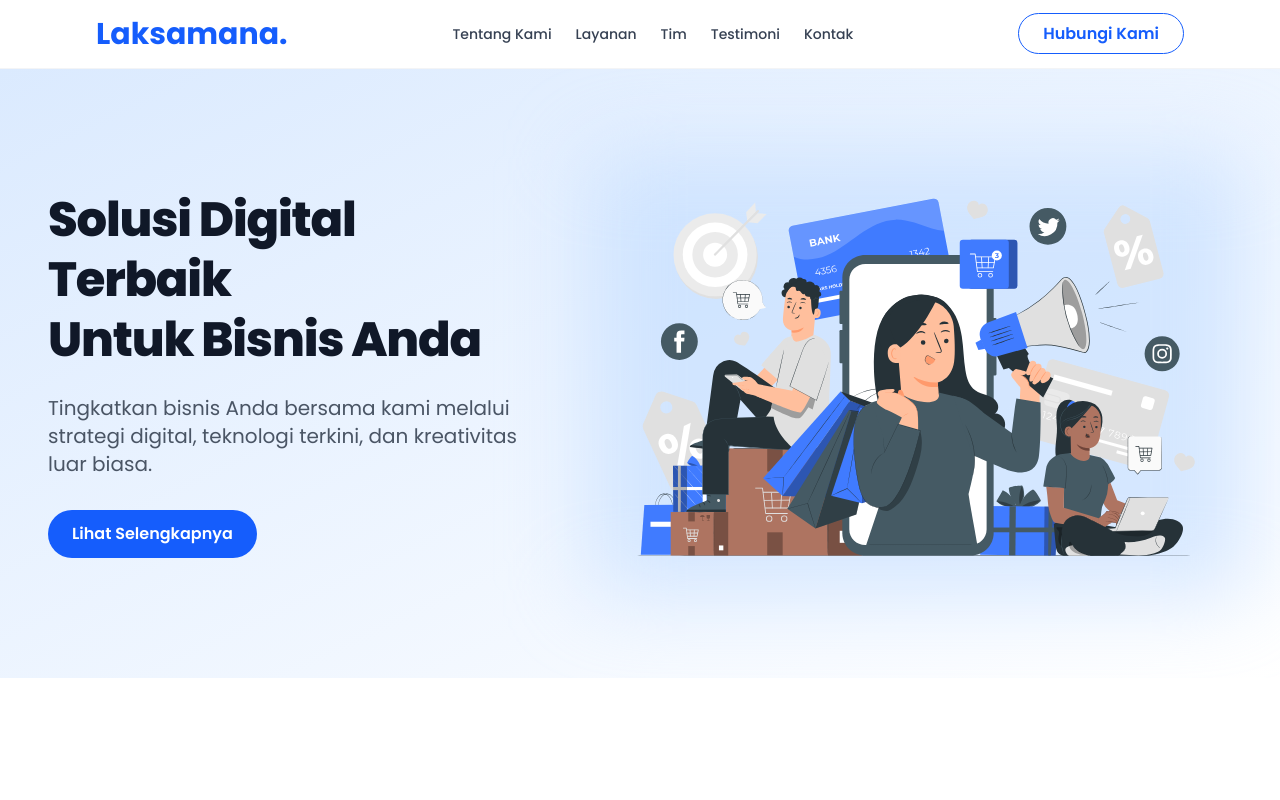
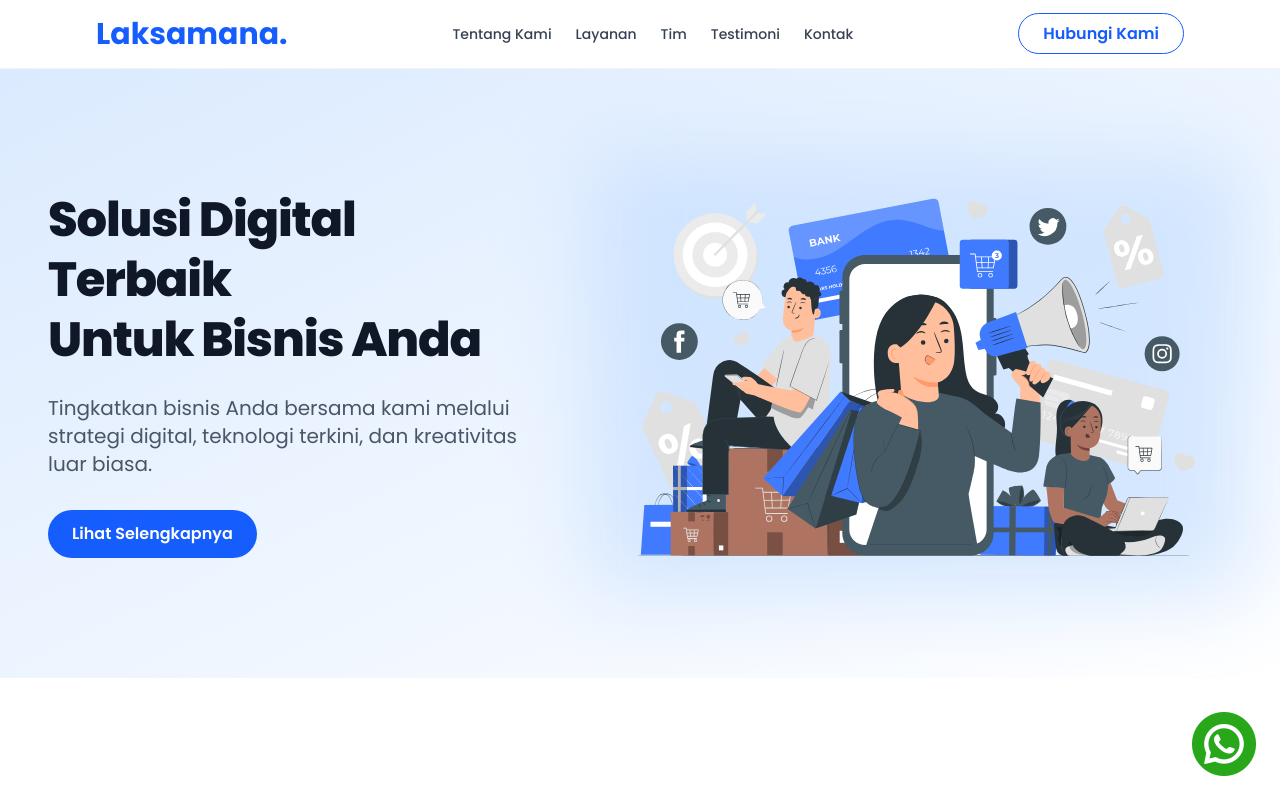
Before and after one commit to rdhohdyat/laksamana, a React (Vite) app: page / in a window 1280 px wide. Shown: the top 800 px of the page. Built offline with nearby package versions, Linux system fonts and the light colour scheme.

Commit message:
add button to whatshap

```diff
--- a/src/App.tsx
+++ b/src/App.tsx
@@ -6,6 +6,8 @@ import Service from "./components/service";
 import Team from "./components/team";
 import Testimoni from "./components/testimoni";
 import Contact from "./components/contact";
+
+import waIcon from "./assets/whatsapp.png";
 
 function App() {
   return (
@@ -19,11 +21,14 @@ function App() {
       <Contact />
       <Footer />
 
-      <div>
-        <a href="">
-          <img src="" alt="" />
-        </a>
-      </div>
+      <a
+        href="https://wa.me/6282287498239?text=Hai%20saya%20tertarik%20dengan%20layanan%20Anda"
+        target="_blank"
+        rel="noopener noreferrer"
+        className="fixed bottom-6 right-6 w-16 h-16 flex items-center justify-center rounded-full  transition"
+      >
+        <img src={waIcon} alt="WhatsApp" className="w-16 h-16" />
+      </a>
     </>
   );
 }
```
Also changed, not shown: src/assets/whatsapp.png (added).
